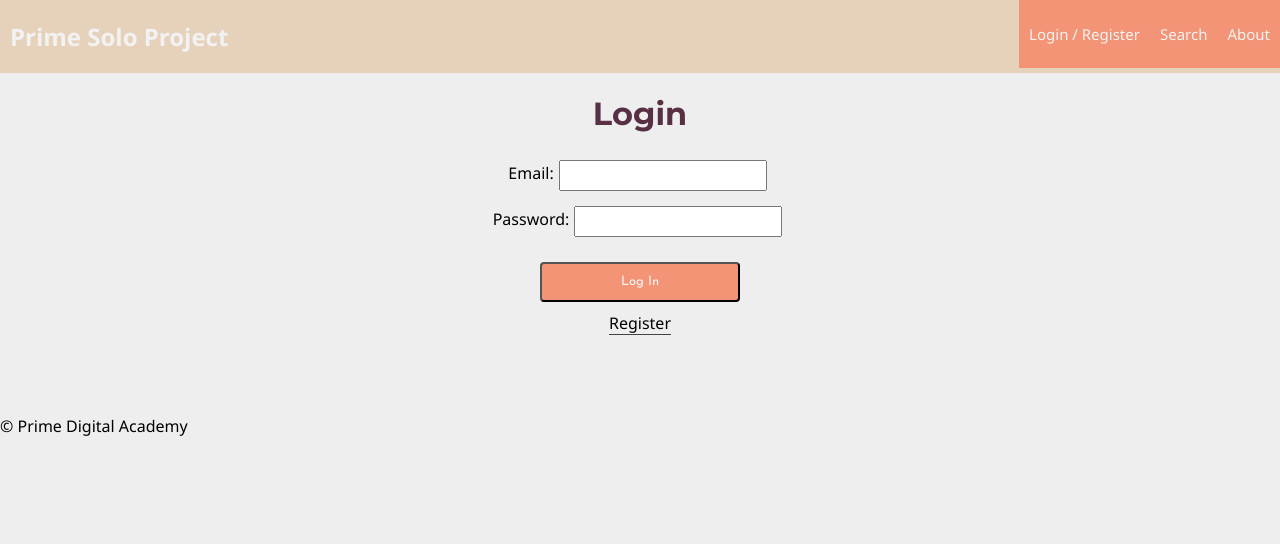
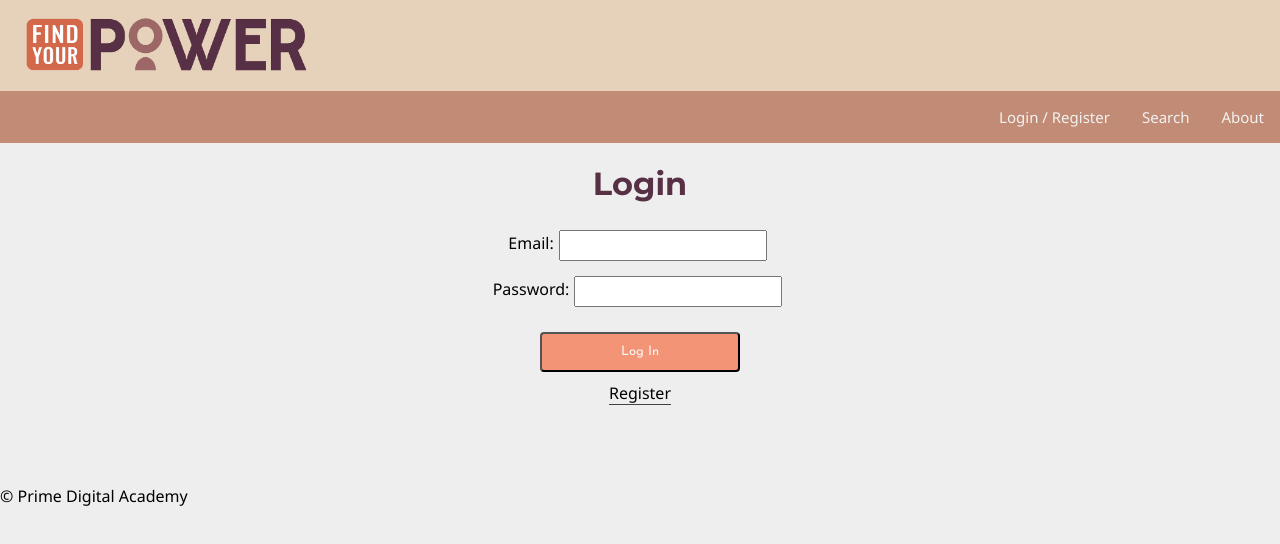
Before and after one commit to fgkrieger13/Find-Your-Power, a React app: page /#/home in a window 1280 px wide. Built offline with nearby package versions, Linux system fonts and the light colour scheme; no server answers.

Commit message:
sets up the nav bar and logo

```diff
--- a/src/components/App/App.css
+++ b/src/components/App/App.css
@@ -184,7 +184,7 @@ h1 {
     border: solid 1.5px #f29475;
     position: absolute;
     right: 8%;
-    top: 20%;
+    top: 30%;
     max-width: 25%;
     padding: 15px;
     text-align: center;
--- a/src/components/Nav/Nav.css
+++ b/src/components/Nav/Nav.css
@@ -1,6 +1,7 @@
 .nav-title {
-    font-size: 24px;
-    font-weight: 700;
+    margin-top: 6px;
+    height: 80px;
+    width: 320px;
     display: inline-block;
     color: #f2f2f2;
     padding-left: 10px;
@@ -12,11 +13,10 @@
 }
 
 .nav-link {
-  float: left;
+  display:inline-block;
   color: #f2f2f2;
-  background-color: #f29475;
   text-align: center;
-  padding: 24px 10px;
+  padding: 16px 16px;
   text-decoration: none;
   font-size: 15px;
 
@@ -28,9 +28,11 @@
 }
 
 .nav-link:hover {
-  background-color: #008183;
+  background-color: #f29475;
 }
 
 .nav-right {
-  float: right;
+  width: 100%;
+  background-color: #c28b75;
+  text-align: right;
 }
--- a/src/components/Nav/Nav.js
+++ b/src/components/Nav/Nav.js
@@ -7,7 +7,7 @@ import './Nav.css';
 const Nav = (props) => (
   <div className="nav">
     <Link to="/home">
-      <h2 className="nav-title">Prime Solo Project</h2>
+      <img className="nav-title" src={require('./logo.png')}></img>
     </Link>
     <div className="nav-right">
       <Link className="nav-link" to="/home">
```
Also changed, not shown: src/components/Nav/logo.png (added).
